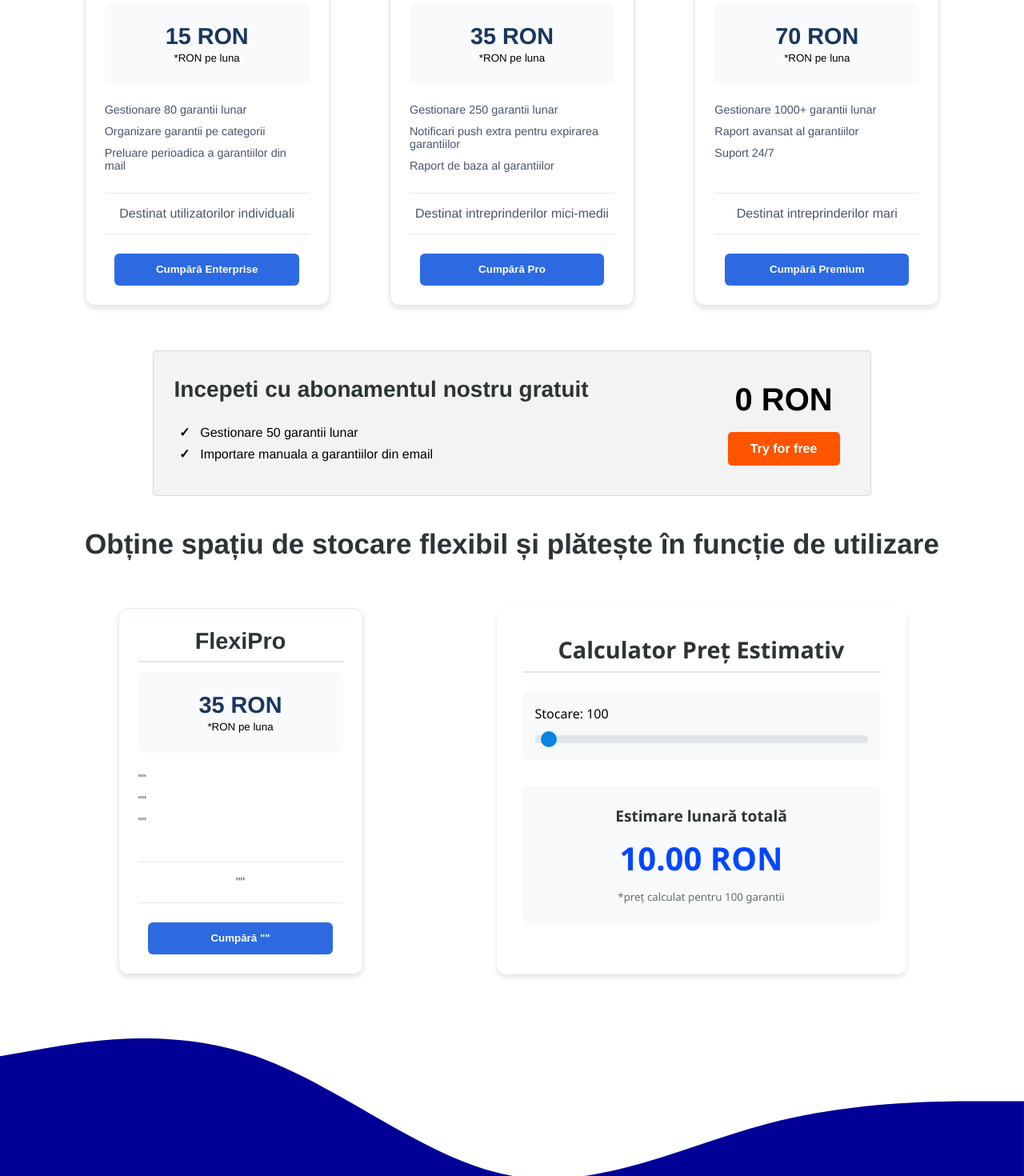
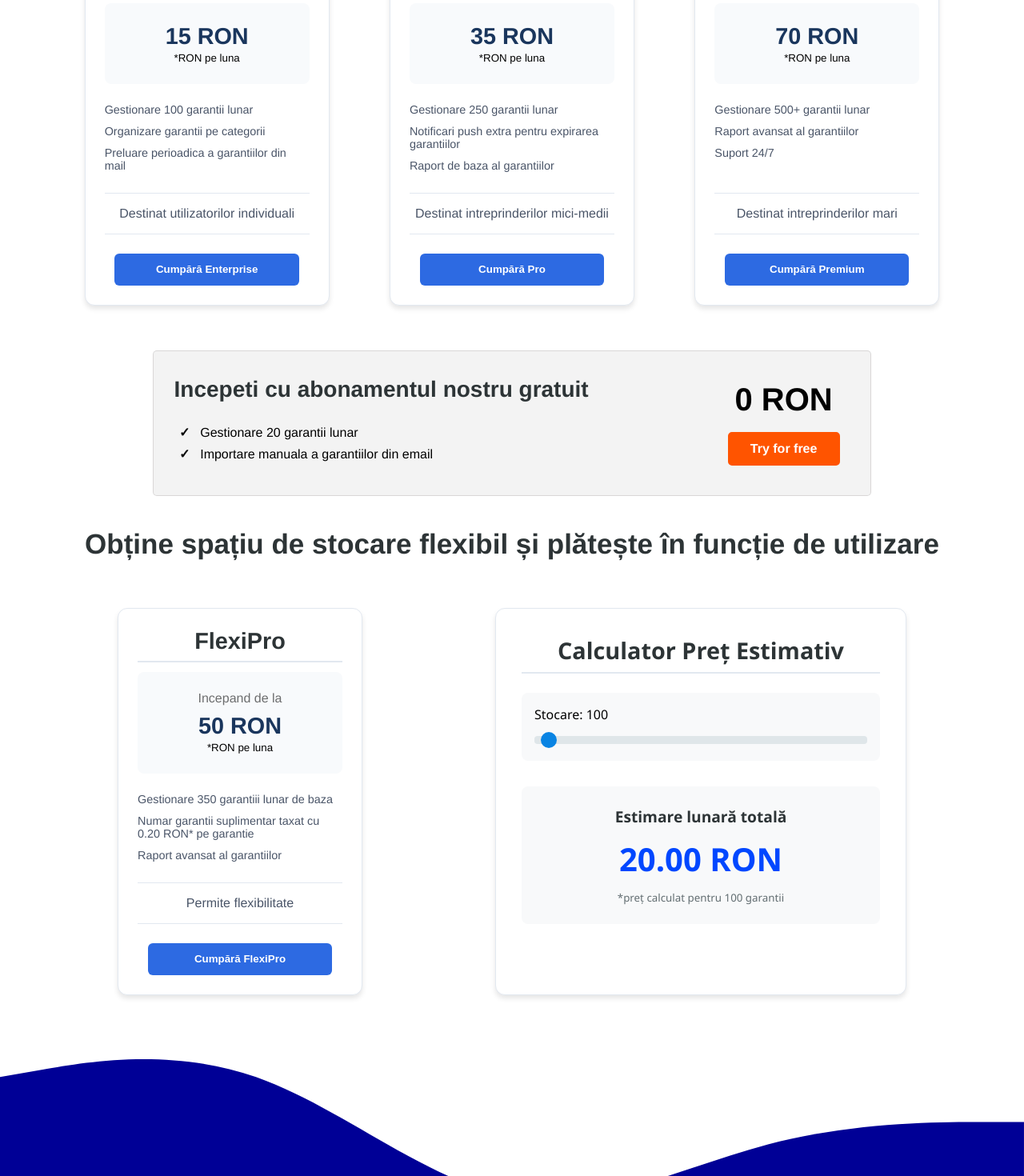
Before and after one commit to vlad180520/Warrify, a React (Vite) app in the folder Front-end/: page /pricing in a window 1280 px wide. Shown: the part 320-1790 px from the top of the page at 80% size. Built offline with nearby package versions, Linux system fonts and the light colour scheme.

Commit message:
prices change + home modif minore

```diff
--- a/Front-end/src/components/Footer.tsx
+++ b/Front-end/src/components/Footer.tsx
@@ -27,7 +27,7 @@ function Footer() {
                     fill="#000096"
                 />
             </svg>
-            <div className="license">© Warrify 2025 Toate drepturile rezervate</div>
+            <div className="license">© Warrify 2025 All rights reserved</div>
         </footer>
     )
 }
--- a/Front-end/src/components/PriceCalculator.css
+++ b/Front-end/src/components/PriceCalculator.css
@@ -4,6 +4,7 @@
     background: #ffffff;
     border-radius: 12px;
     box-shadow: 0 4px 6px rgba(0, 0, 0, 0.1);
+    border: 1px solid #e2e8f0;
     font-family: 'Segoe UI', sans-serif;
   }
 
@@ -81,3 +82,7 @@
     flex-wrap: wrap;
     display: flex;
   }
+  .incepand {
+    color: rgba(0, 0, 0, 0.563);
+    margin-bottom: 1vh;
+  }
--- a/Front-end/src/components/PriceCalculator.tsx
+++ b/Front-end/src/components/PriceCalculator.tsx
@@ -1,7 +1,7 @@
 import { useState } from 'react';
 import './PriceCalculator.css';
 
-const PRICE_PER_TB = 0.10;
+const PRICE_PER_TB = 0.20;
 
 const PriceCalculator = () => {
   const [storage, setStorage] = useState<number>(100);
@@ -18,22 +18,23 @@ const PriceCalculator = () => {
           <h2>FlexiPro</h2>
           <div className="price-box">
             <>
-            <div className="price">35 RON</div>
+            <div className="incepand">Incepand de la</div>
+            <div className="price">50 RON</div>
             <small>*RON pe luna</small>
             </>
           </div>
 
           <div className="specs">
-            <p>""</p>
-            <p>""</p>
-            <p>""</p>
+            <p>Gestionare 350 garantiii lunar de baza</p>
+            <p>Numar garantii suplimentar taxat cu 0.20 RON* pe garantie</p>
+            <p>Raport avansat al garantiilor</p>
           </div>
 
           <ul className="features">
-            <li>""</li>
+            <li>Permite flexibilitate</li>
           </ul>
 
-          <button className="buy-button">Cumpără ""</button>
+          <button className="buy-button">Cumpără FlexiPro</button>
         </div>
         <div className="price-calculator">
           <h2>Calculator Preț Estimativ</h2>
--- a/Front-end/src/components/PricingColumns.tsx
+++ b/Front-end/src/components/PricingColumns.tsx
@@ -5,7 +5,7 @@ const plans = [
   {
     title: "Enterprise",
     price: "15 RON",
-    garantii: "Gestionare 80 garantii lunar",
+    garantii: "Gestionare 100 garantii lunar",
     av1: "Organizare garantii pe categorii",
     av2: "Preluare perioadica a garantiilor din mail",
     f1: "Destinat utilizatorilor individuali",
@@ -24,7 +24,7 @@ const plans = [
   {
     title: "Premium",
     price: "70 RON",
-    garantii: "Gestionare 1000+ garantii lunar",
+    garantii: "Gestionare 500+ garantii lunar",
     av1: "Raport avansat al garantiilor",
     av2: "Suport 24/7",
     f1: "Destinat intreprinderilor mari",
--- a/Front-end/src/pages/Pricing.tsx
+++ b/Front-end/src/pages/Pricing.tsx
@@ -19,7 +19,7 @@ function Pricing() {
                         <h2>Incepeti cu abonamentul nostru gratuit</h2>
                         <ul className="ul-free">
                             <li className="li-free">
-                                Gestionare 50 garantii lunar
+                                Gestionare 20 garantii lunar
                             </li>
                             <li className="li-free">
                                 Importare manuala a garantiilor din email
--- a/Front-end/src/pages/styles/Home.css
+++ b/Front-end/src/pages/styles/Home.css
@@ -60,9 +60,10 @@
     justify-content: center;
 }
 .dezvolta-1 {
-    width: 35vw;
+    width: 30vw;
+    margin-top: -1vh;
     font-size: 45px;
-    margin-left: 15vw;
+    margin-left: 17vw;
 }
 .dezvolta-2 {
     position: relative;
@@ -70,7 +71,7 @@
     color: rgba(255, 255, 255, 0.807);
     width: 40vw;
     margin-right: 10vw;
-    font-size: 18px;
+    font-size: 17px;
 }
 .home-try {
     position: absolute;
```
